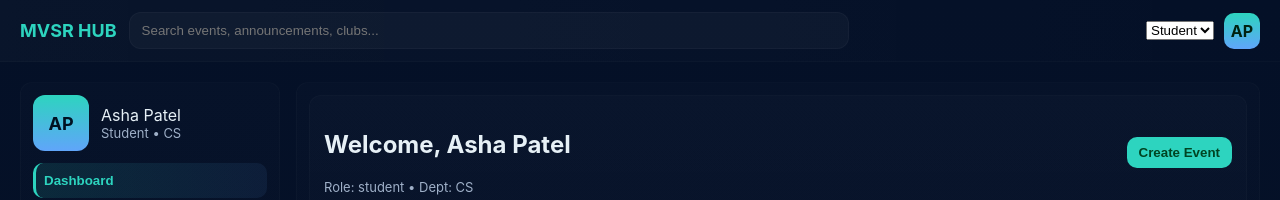
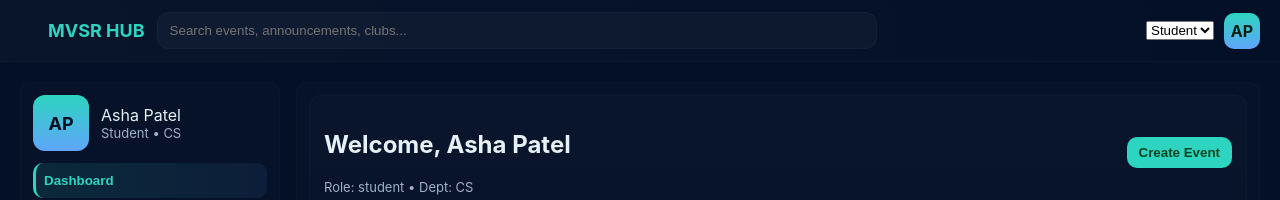
Before and after one commit to chattiaishwarya07-psuedo/Smart-campus, a plain HTML site: page index.html in a window 1280 px wide. Shown: the top 200 px of the page. Drawn offline with Linux system fonts and the light colour scheme.

Commit message:
Update index.html

```diff
--- a/index.html
+++ b/index.html
@@ -10,7 +10,7 @@
   <div id="app" class="app">
     <header class="topbar">
       <div class="left">
-        <button id="menuBtn" style="display:none" class="icon-btn"></button>
+        <button id="menuBtn"  class="icon-btn"></button>
         <div class="brand">MVSR HUB</div>
       </div>
 
```
